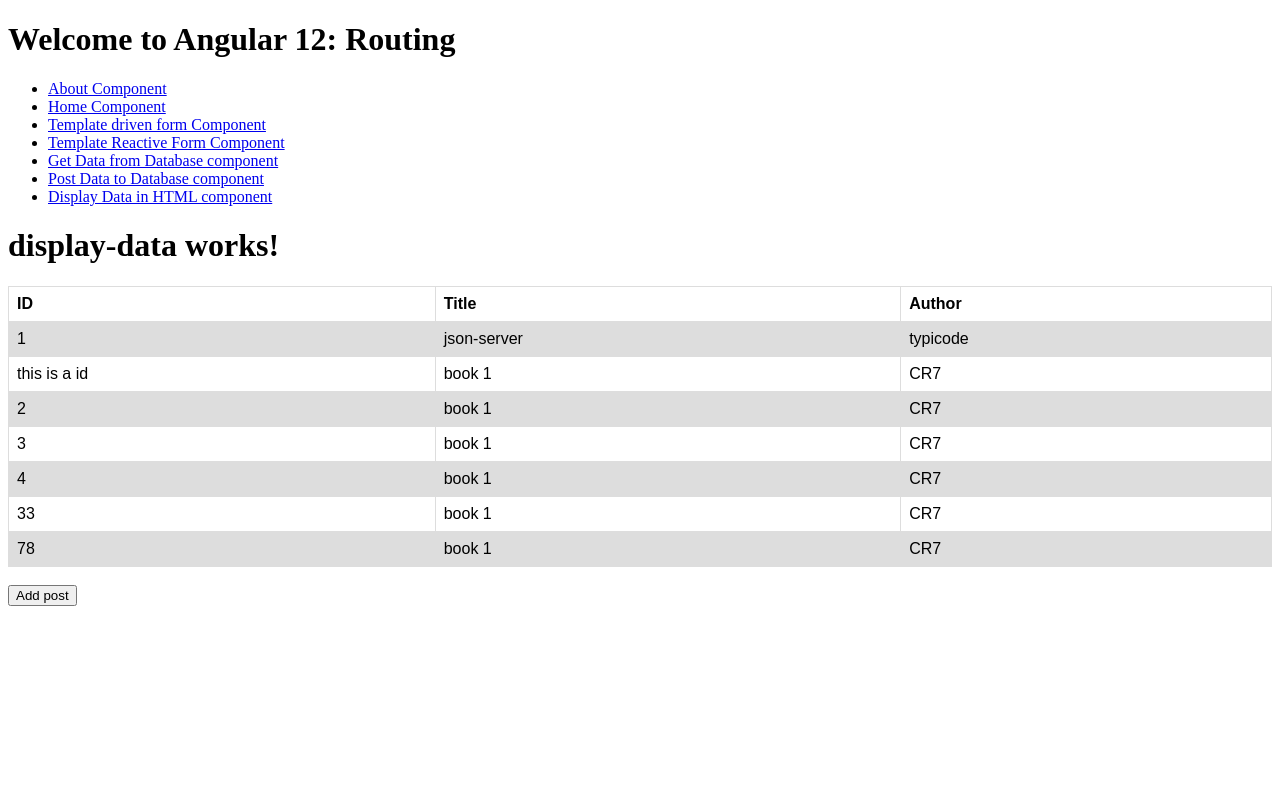
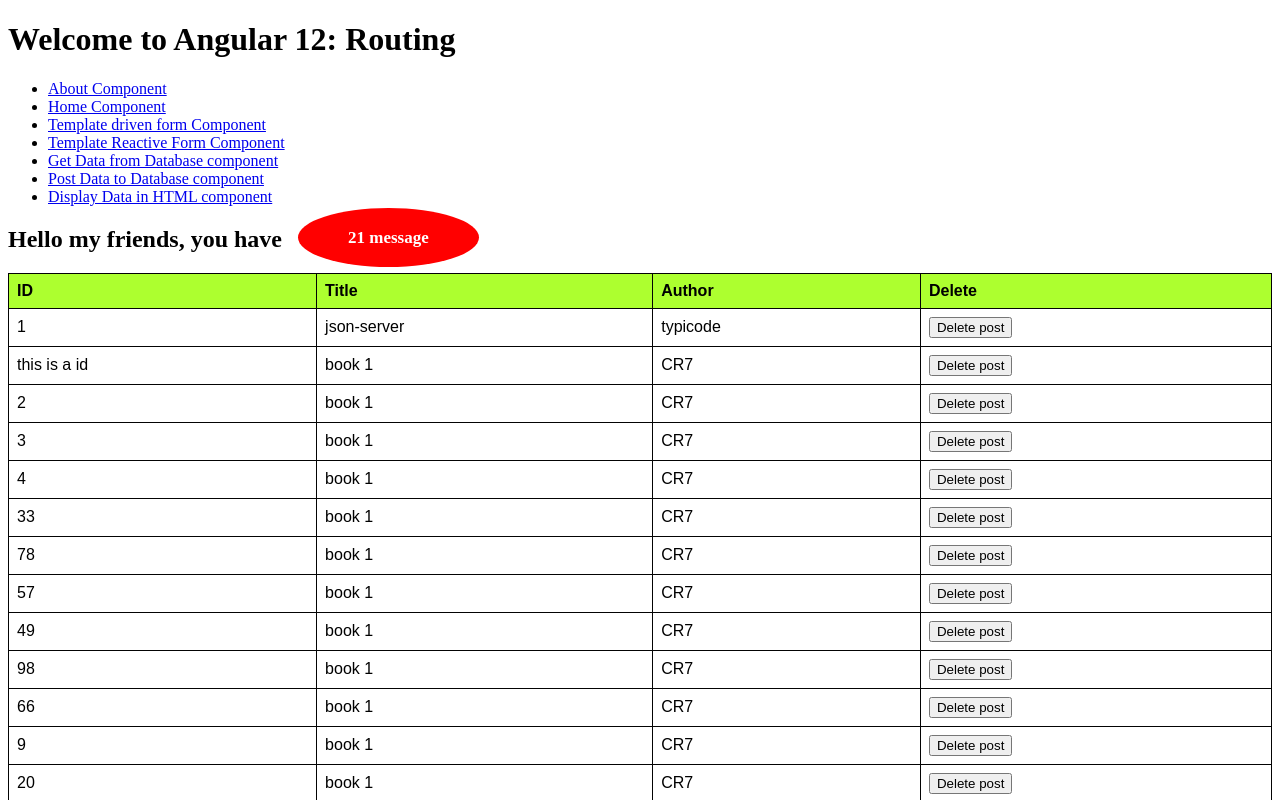
Before and after one commit to daohuyhoang9119/AngularPractice, an Angular app: page /display-data in a window 1280 px wide. Shown: the top 800 px of the page. Built offline with nearby package versions, Linux system fonts and the light colour scheme; data requests are answered from the project's data file.

Commit message:
delete post + add post

```diff
--- a/db.json
+++ b/db.json
@@ -32,6 +32,76 @@
     },
     {
       "id": 78,
+      "title": "book 1",
+      "author": "CR7"
+    },
+    {
+      "id": 57,
+      "title": "book 1",
+      "author": "CR7"
+    },
+    {
+      "id": 49,
+      "title": "book 1",
+      "author": "CR7"
+    },
+    {
+      "id": 98,
+      "title": "book 1",
+      "author": "CR7"
+    },
+    {
+      "id": 66,
+      "title": "book 1",
+      "author": "CR7"
+    },
+    {
+      "id": 9,
+      "title": "book 1",
+      "author": "CR7"
+    },
+    {
+      "id": 20,
+      "title": "book 1",
+      "author": "CR7"
+    },
+    {
+      "id": 76,
+      "title": "book 1",
+      "author": "CR7"
+    },
+    {
+      "id": 26,
+      "title": "book 1",
+      "author": "CR7"
+    },
+    {
+      "id": 24,
+      "title": "book 1",
+      "author": "CR7"
+    },
+    {
+      "id": 97,
+      "title": "book 1",
+      "author": "CR7"
+    },
+    {
+      "id": 64,
+      "title": "book 1",
+      "author": "CR7"
+    },
+    {
+      "id": 61,
+      "title": "book 1",
+      "author": "CR7"
+    },
+    {
+      "id": 15,
+      "title": "book 1",
+      "author": "CR7"
+    },
+    {
+      "id": 7,
       "title": "book 1",
       "author": "CR7"
     }
--- a/src/app/display-data/display-data.component.css
+++ b/src/app/display-data/display-data.component.css
@@ -3,14 +3,29 @@ table {
   border-collapse: collapse;
   width: 100%;
 }
-
+th {
+  background-color: greenyellow;
+}
 td,
 th {
-  border: 1px solid #dddddd;
+  border: 1px solid #030303;
   text-align: left;
   padding: 8px;
 }
 
 tr:nth-child(even) {
-  background-color: #dddddd;
+  background-color: #ffffff;
 }
+
+.badge {
+  position: relative;
+  height: 20px;
+  width: 50px;
+  top: -4px;
+  left: 10px;
+  padding: 20px 50px 20px 50px;
+  border-radius: 50%;
+  background-color: red;
+  color: white;
+  font-size: 17px;
+}
--- a/src/app/display-data/display-data.component.html
+++ b/src/app/display-data/display-data.component.html
@@ -1,14 +1,21 @@
-<h1>display-data works!</h1>
+<h2>
+  Hello my friends, you have
+  <span class="badge">{{ posts.length }} message</span>
+</h2>
 <table>
   <tr>
     <th>ID</th>
     <th>Title</th>
     <th>Author</th>
+    <th>Delete</th>
   </tr>
   <tr *ngFor="let post of posts">
     <td>{{ post?.id }}</td>
     <td>{{ post?.title }}</td>
     <td>{{ post?.author }}</td>
+    <td>
+      <button (click)="deletePost(post?.id)">Delete post</button>
+    </td>
   </tr>
 </table>
 
--- a/src/app/display-data/display-data.component.ts
+++ b/src/app/display-data/display-data.component.ts
@@ -29,4 +29,12 @@ export class DisplayDataComponent implements OnInit {
       this.posts.push(postExample);
     });
   }
+  public deletePost(id: any) {
+    console.log('id:', id);
+    const removeIndex = this.posts.map((post: any) => post.id).indexOf(id);
+    // console.log('removeIndex:', removeIndex);
+    if (removeIndex > -1) {
+      this.posts.splice(removeIndex, 1);
+    }
+  }
 }
```
